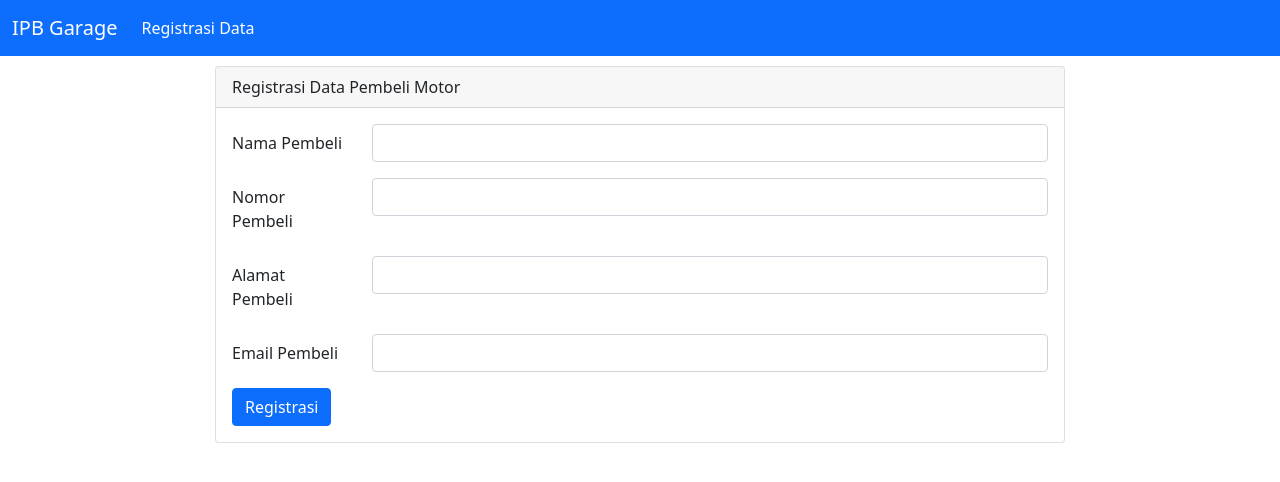
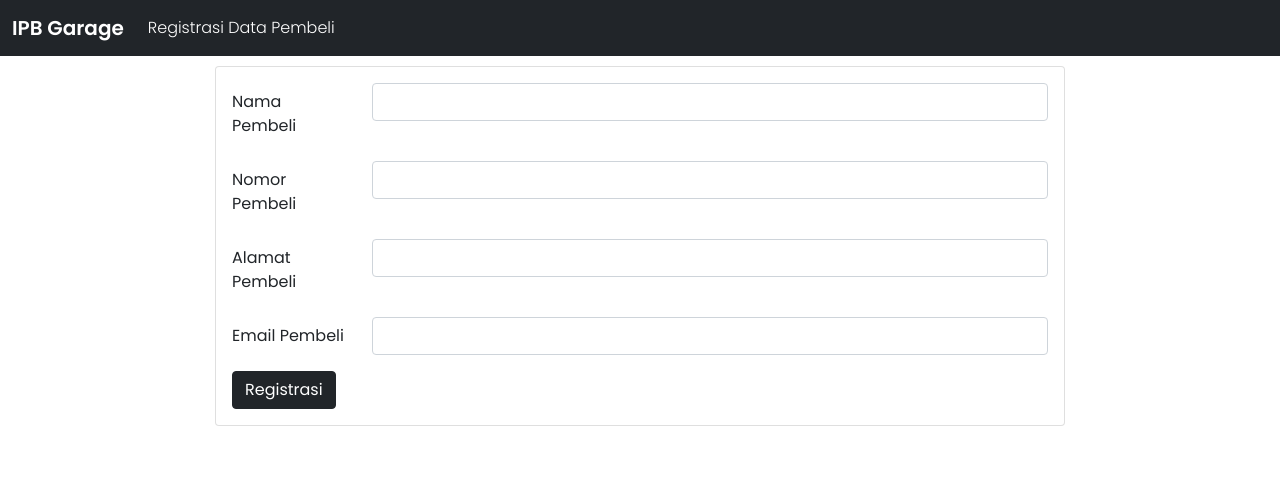
Before and after one commit to mochammadkevin/Tugas-Akhir-Basdat, a PHP site: page /form-pembeli.php in a window 1280 px wide. Shown: the top 482 px of the page. Run offline with PHP 8.4, Linux system fonts and the light colour scheme.

Commit message:
update design + fix

```diff
--- a/form-pembeli.php
+++ b/form-pembeli.php
@@ -31,6 +31,11 @@ if(isset($_POST['submit'])){
     <title>IPB Garage</title>
     <link href="https://cdn.jsdelivr.net/npm/bootstrap@5.0.2/dist/css/bootstrap.min.css" rel="stylesheet"
         integrity="sha384-EVSTQN3/azprG1Anm3QDgpJLIm9Nao0Yz1ztcQTwFspd3yD65VohhpuuCOmLASjC" crossorigin="anonymous">
+    <link rel="stylesheet" href="style.css">
+    <link rel="preconnect" href="https://fonts.googleapis.com">
+    <link rel="preconnect" href="https://fonts.gstatic.com" crossorigin>
+    <link href="https://fonts.googleapis.com/css2?family=Poppins:wght@300;400;500;600;700&display=swap"
+        rel="stylesheet">
     <style>
     .mx-auto {
         width: 850px;
@@ -43,7 +48,7 @@ if(isset($_POST['submit'])){
 </head>
 
 <body>
-    <nav class="navbar navbar-expand-lg navbar-dark bg-primary">
+    <nav class="navbar navbar-expand-lg navbar-dark bg-dark">
         <div class="container-fluid">
             <a class="navbar-brand" href="login.php">IPB Garage</a>
             <button class="navbar-toggler" type="button" data-bs-toggle="collapse" data-bs-target="#navbarNav"
@@ -53,7 +58,7 @@ if(isset($_POST['submit'])){
             <div class="collapse navbar-collapse" id="navbarNav">
                 <ul class="navbar-nav">
                     <li class="nav-item">
-                        <a class="nav-link active" aria-current="page" href="form-pembeli.php">Registrasi Data</a>
+                        <a class="nav-link active" aria-current="page" href="form-pembeli.php">Registrasi Data Pembeli</a>
                     </li>
                 </ul>
             </div>
@@ -61,9 +66,6 @@ if(isset($_POST['submit'])){
     </nav>
     <div class="mx-auto">
         <div class="card">
-            <div class="card-header">
-                Registrasi Data Pembeli Motor
-            </div>
             <div class="card-body">
                 <?php
                 if($error){
@@ -113,7 +115,7 @@ if(isset($_POST['submit'])){
                         </div>
                     </div>
                     <div class="col-12">
-                        <input type="submit" name="submit" value="Registrasi" class="btn btn-primary">
+                        <input type="submit" name="submit" value="Registrasi" class="btn btn-dark">
                     </div>
                 </form>
             </div>
```
Also changed, not shown: admin.php (+7 -2 lines), form-penjual.php (+8 -6 lines), registrasi-motor.php (+8 -3 lines).
